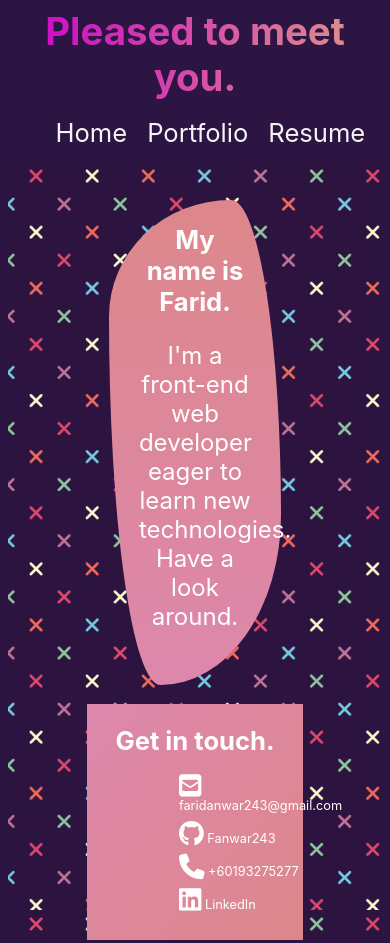
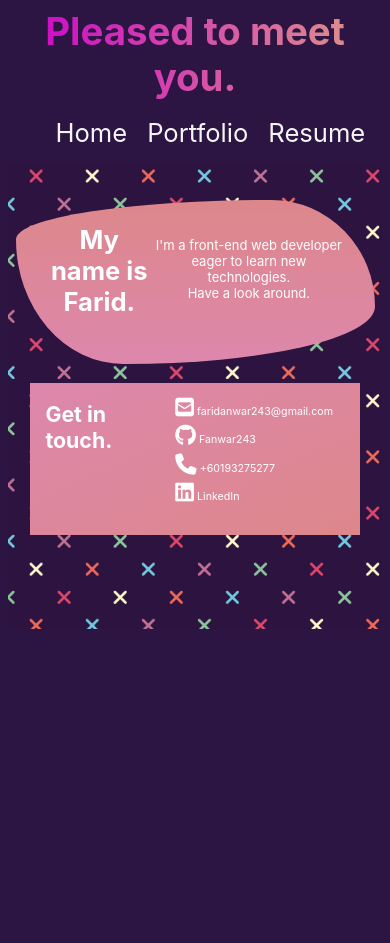
Before and after one commit to Fanwar243/Fanwar243.github.io, a plain HTML site: page index.html in a window 390 px wide. Shown: the top 943 px of the page. After the commit the page ends 844 px from the top, so only its background shows below. Drawn offline with Linux system fonts and the light colour scheme.

Commit message:
Mobile updates

```diff
--- a/portfolio.css
+++ b/portfolio.css
@@ -183,7 +183,8 @@ iframe {
     margin-bottom: 15%;
     padding: 4%;
     padding-top: 1%;
-    text-align: center;
+    display: flex;
+    justify-content: center;
     background-image: linear-gradient(to top left, #DD878B, #dd87ad);
 }
 
@@ -234,6 +235,17 @@ iframe {
         font-size: 0.8em;
     }
 
+    .overlay {
+        display: flex;
+        flex-direction: row;
+        width: 80%;
+    }
+
+    .overlay p {
+        font-size: small;
+        margin-top: 10%;
+    }
+
     .card {
         width: 75%;
         margin: auto;
@@ -268,4 +280,17 @@ iframe {
         display: flex;
         flex-direction: row;
     }
+
+    .info {
+        width:80%;
+        font-size: smaller;
+    }
+
+    .info ul {
+        margin-left: 5%;
+    }
+
+    iframe {
+        width: 100%;
+    }
 }
```
